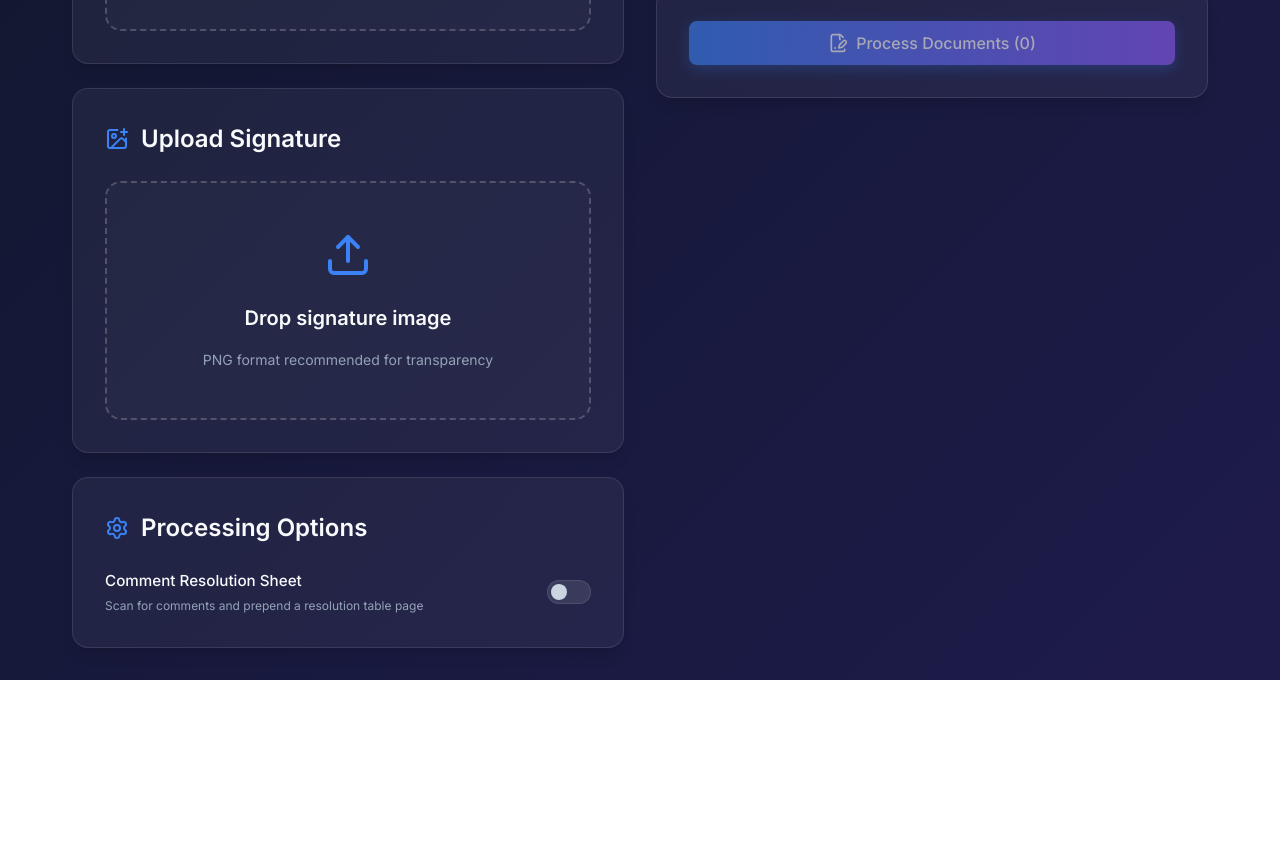
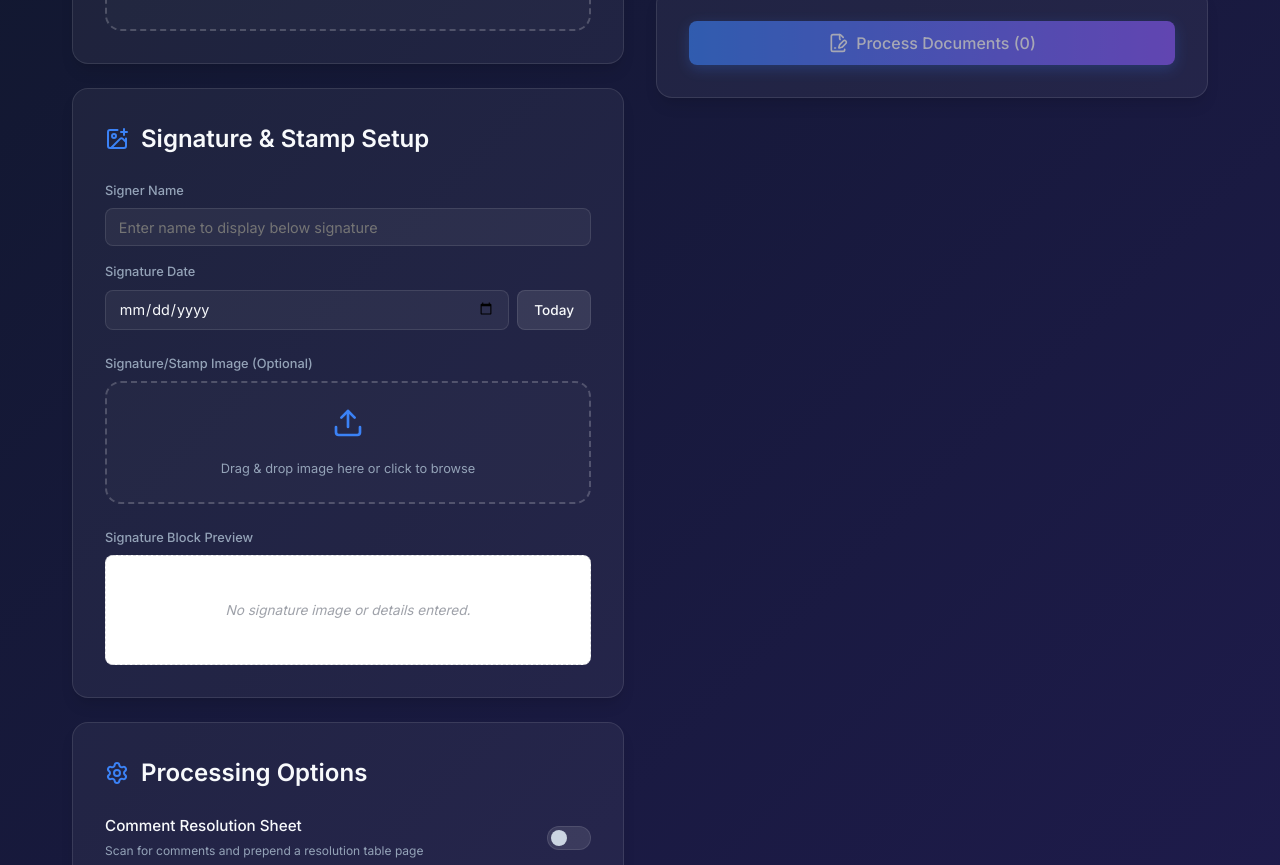
Before and after one commit to SAMMAZCRYPTO/doc-sign, a React (Vite) app: page / in a window 1280 px wide. Shown: the part 640-1505 px from the top of the page. Before the commit the page ends 1320 px from the top, so only its background shows below. Built offline with nearby package versions, Linux system fonts and the light colour scheme.

Commit message:
revision

```diff
--- a/src/App.jsx
+++ b/src/App.jsx
@@ -12,6 +12,8 @@ function App() {
   const [detectedComments, setDetectedComments] = useState({});
   const [generateSheetEnabled, setGenerateSheetEnabled] = useState(false);
   const [previewCommentsFile, setPreviewCommentsFile] = useState(null);
+  const [signerName, setSignerName] = useState('');
+  const [signerDate, setSignerDate] = useState('');
 
   const handlePdfUpload = async (files) => {
     // Append new files
@@ -53,7 +55,7 @@ function App() {
   };
 
   const handleProcess = async () => {
-    if (pdfFiles.length === 0 || (!signatureImage && !generateSheetEnabled)) return;
+    if (pdfFiles.length === 0 || (!signatureImage && !generateSheetEnabled && !signerName && !signerDate)) return;
 
     setProcessing(true);
     const results = [];
@@ -69,13 +71,16 @@ function App() {
           const pdfBuffer = await file.arrayBuffer();
 
           const processedPdfBytes = await processSignedPDF(pdfBuffer, sigBuffer, sigType, {
-            generateResolutionSheet: generateSheetEnabled
+            generateResolutionSheet: generateSheetEnabled,
+            signerName: signerName,
+            signerDate: signerDate
           });
 
+          const hasSignatureBlock = signatureImage || signerName || signerDate;
           let namePrefix = 'Processed_';
-          if (signatureImage && generateSheetEnabled) {
+          if (hasSignatureBlock && generateSheetEnabled) {
             namePrefix = 'Signed_CRS_';
-          } else if (signatureImage) {
+          } else if (hasSignatureBlock) {
             namePrefix = 'Signed_';
           } else if (generateSheetEnabled) {
             namePrefix = 'CRS_';
@@ -124,6 +129,10 @@ function App() {
             onPdfUpload={handlePdfUpload}
             onSignatureUpload={handleSignatureUpload}
             signatureImage={signatureImage}
+            signerName={signerName}
+            onSignerNameChange={setSignerName}
+            signerDate={signerDate}
+            onSignerDateChange={setSignerDate}
             generateSheetEnabled={generateSheetEnabled}
             onToggleGenerateSheet={setGenerateSheetEnabled}
           />
@@ -145,7 +154,7 @@ function App() {
                 className="btn btn-primary"
                 style={{ width: '100%' }}
                 onClick={handleProcess}
-                disabled={pdfFiles.length === 0 || (!signatureImage && !generateSheetEnabled) || processing}
+                disabled={pdfFiles.length === 0 || (!signatureImage && !generateSheetEnabled && !signerName && !signerDate) || processing}
               >
                 {processing ? (
                   <>
@@ -154,9 +163,9 @@ function App() {
                 ) : (
                   <>
                     <FileSignature size={20} />
-                    {signatureImage && generateSheetEnabled ? (
+                    {(signatureImage || signerName || signerDate) && generateSheetEnabled ? (
                       `Sign & Add Sheets (${pdfFiles.length})`
-                    ) : signatureImage ? (
+                    ) : (signatureImage || signerName || signerDate) ? (
                       `Sign Documents (${pdfFiles.length})`
                     ) : generateSheetEnabled ? (
                       `Generate Sheets (${pdfFiles.length})`
--- a/src/components/FileUpload.jsx
+++ b/src/components/FileUpload.jsx
@@ -1,7 +1,17 @@
 import React, { useCallback, useState } from 'react';
 import { Upload, FilePlus, ImagePlus, X, Settings } from 'lucide-react';
 
-export default function FileUpload({ onPdfUpload, onSignatureUpload, signatureImage, generateSheetEnabled, onToggleGenerateSheet }) {
+export default function FileUpload({
+    onPdfUpload,
+    onSignatureUpload,
+    signatureImage,
+    signerName,
+    onSignerNameChange,
+    signerDate,
+    onSignerDateChange,
+    generateSheetEnabled,
+    onToggleGenerateSheet
+}) {
     const [isDraggingPdf, setIsDraggingPdf] = useState(false);
     const [isDraggingSig, setIsDraggingSig] = useState(false);
 
@@ -90,24 +100,63 @@ export default function FileUpload({ onPdfUpload, onSignatureUpload, signatureIm
             <div className="glass-panel card animate-fade-in" style={{ animationDelay: '0.3s' }}>
                 <h2 className="card-title">
                     <ImagePlus />
-                    {signatureImage ? 'Your Signature' : 'Upload Signature'}
+                    Signature & Stamp Setup
                 </h2>
 
+                <div style={{ display: 'flex', flexDirection: 'column', gap: '1rem', marginBottom: '1.5rem' }}>
+                    <div className="input-group">
+                        <label style={{ fontSize: '0.8rem', color: 'var(--text-muted)', fontWeight: 500, marginBottom: '0.25rem' }}>Signer Name</label>
+                        <input
+                            type="text"
+                            placeholder="Enter name to display below signature"
+                            value={signerName}
+                            onChange={(e) => onSignerNameChange(e.target.value)}
+                            className="input-field"
+                        />
+                    </div>
+
+                    <div className="input-group">
+                        <label style={{ fontSize: '0.8rem', color: 'var(--text-muted)', fontWeight: 500, marginBottom: '0.25rem' }}>Signature Date</label>
+                        <div style={{ display: 'flex', gap: '0.5rem' }}>
+                            <input
+                                type="date"
+                                value={signerDate}
+                                onChange={(e) => onSignerDateChange(e.target.value)}
+                                className="input-field"
+                                style={{ flex: 1 }}
+                            />
+                            <button
+                                type="button"
+                                className="btn btn-secondary"
+                                style={{ padding: '0 1rem', fontSize: '0.85rem' }}
+                                onClick={() => {
+                                    const today = new Date().toISOString().split('T')[0];
+                                    onSignerDateChange(today);
+                                }}
+                            >
+                                Today
+                            </button>
+                        </div>
+                    </div>
+                </div>
+
+                <div style={{ marginBottom: '1.5rem' }}>
+                    <label style={{ display: 'block', fontSize: '0.8rem', color: 'var(--text-muted)', fontWeight: 500, marginBottom: '0.5rem' }}>
+                        Signature/Stamp Image (Optional)
+                    </label>
                     {signatureImage ? (
-                    <div className="signature-preview glass-panel">
-                        <div className="flex-center" style={{ justifyContent: 'space-between', padding: '0.5rem 1rem', borderBottom: '1px solid var(--card-border)' }}>
-                            <span className="file-name" style={{ fontSize: '0.875rem' }}>{signatureImage.name}</span>
+                        <div className="flex-center" style={{ justifyContent: 'space-between', padding: '0.75rem 1rem', background: 'rgba(255,255,255,0.05)', borderRadius: 'var(--border-radius-sm)', border: '1px solid var(--card-border)' }}>
+                            <span className="file-name" style={{ fontSize: '0.85rem', maxWidth: '70%', overflow: 'hidden', textOverflow: 'ellipsis' }} title={signatureImage.name}>
+                                {signatureImage.name}
+                            </span>
                             <button
                                 className="file-remove"
                                 onClick={() => onSignatureUpload(null)}
-                                title="Remove signature"
+                                title="Remove signature image"
+                                style={{ padding: '0.25rem' }}
                             >
                                 <X size={16} />
                             </button>
-                        </div>
-                        <div style={{ padding: '1.5rem' }}>
-                            <img src={URL.createObjectURL(signatureImage)} alt="Signature Preview" />
-                        </div>
                         </div>
                     ) : (
                         <div
@@ -116,10 +165,10 @@ export default function FileUpload({ onPdfUpload, onSignatureUpload, signatureIm
                             onDragLeave={(e) => handleDragLeave(e, setIsDraggingSig)}
                             onDrop={handleSigDrop}
                             onClick={() => document.getElementById('sig-upload').click()}
+                            style={{ padding: '1.5rem 1rem' }}
                         >
-                        <Upload className="dropzone-icon" />
-                        <h3 className="dropzone-title">Drop signature image</h3>
-                        <p className="dropzone-subtitle">PNG format recommended for transparency</p>
+                            <Upload className="dropzone-icon" style={{ width: '32px', height: '32px', marginBottom: '0.25rem' }} />
+                            <p className="dropzone-subtitle" style={{ margin: 0, fontSize: '0.8rem' }}>Drag & drop image here or click to browse</p>
                             <input
                                 type="file"
                                 id="sig-upload"
@@ -129,6 +178,30 @@ export default function FileUpload({ onPdfUpload, onSignatureUpload, signatureIm
                             />
                         </div>
                     )}
+                </div>
+
+                <div>
+                    <label style={{ display: 'block', fontSize: '0.8rem', color: 'var(--text-muted)', fontWeight: 500, marginBottom: '0.5rem' }}>
+                        Signature Block Preview
+                    </label>
+                    <div className="stamp-preview-box">
+                        {signatureImage ? (
+                            <img src={URL.createObjectURL(signatureImage)} alt="Signature Image" className="stamp-preview-image" />
+                        ) : (
+                            (!signerName && !signerDate) && (
+                                <div style={{ opacity: 0.4, fontSize: '0.85rem', fontStyle: 'italic', width: '100%', textAlign: 'center', margin: 'auto' }}>
+                                    No signature image or details entered.
+                                </div>
+                            )
+                        )}
+                        {(signerName || signerDate) && (
+                            <div className="stamp-preview-text">
+                                {signerName && <div style={{ fontWeight: 600 }}>Name: {signerName}</div>}
+                                {signerDate && <div>Date: {signerDate}</div>}
+                            </div>
+                        )}
+                    </div>
+                </div>
             </div>
 
             <div className="glass-panel card animate-fade-in" style={{ animationDelay: '0.35s' }}>
--- a/src/index.css
+++ b/src/index.css
@@ -481,3 +481,60 @@ body {
 .comments-table tr:hover {
   background-color: rgba(255, 255, 255, 0.02);
 }
+
+/* Signature & Stamp Form Styles */
+.input-group {
+  display: flex;
+  flex-direction: column;
+  gap: 0.25rem;
+}
+
+.input-field {
+  background: rgba(255, 255, 255, 0.05);
+  border: 1px solid var(--card-border);
+  color: var(--text-primary);
+  padding: 0.6rem 0.8rem;
+  border-radius: var(--border-radius-sm);
+  font-family: inherit;
+  font-size: 0.9rem;
+  transition: var(--transition);
+}
+
+.input-field:focus {
+  outline: none;
+  border-color: var(--accent-color);
+  box-shadow: 0 0 8px rgba(59, 130, 246, 0.3);
+}
+
+/* Stamp Preview Box */
+.stamp-preview-box {
+  background: white;
+  color: #0f172a;
+  padding: 1rem 1.25rem;
+  border-radius: var(--border-radius-sm);
+  border: 1.5px dashed rgba(15, 23, 42, 0.15);
+  display: flex;
+  flex-direction: column;
+  align-items: flex-end; /* Right-align to match PDF output */
+  justify-content: center;
+  min-height: 110px;
+  position: relative;
+  overflow: hidden;
+}
+
+.stamp-preview-image {
+  max-height: 55px;
+  max-width: 120px;
+  object-fit: contain;
+  margin-bottom: 0.4rem;
+  display: block;
+}
+
+.stamp-preview-text {
+  font-family: 'Helvetica', system-ui, -apple-system, sans-serif;
+  font-size: 0.7rem;
+  line-height: 1.35;
+  color: #334155;
+  text-align: right;
+  width: 100%;
+}
```
Also changed, not shown: src/utils/pdfProcessor.js (+54 -8 lines). Lines whose indentation alone changed are shown as unchanged.
